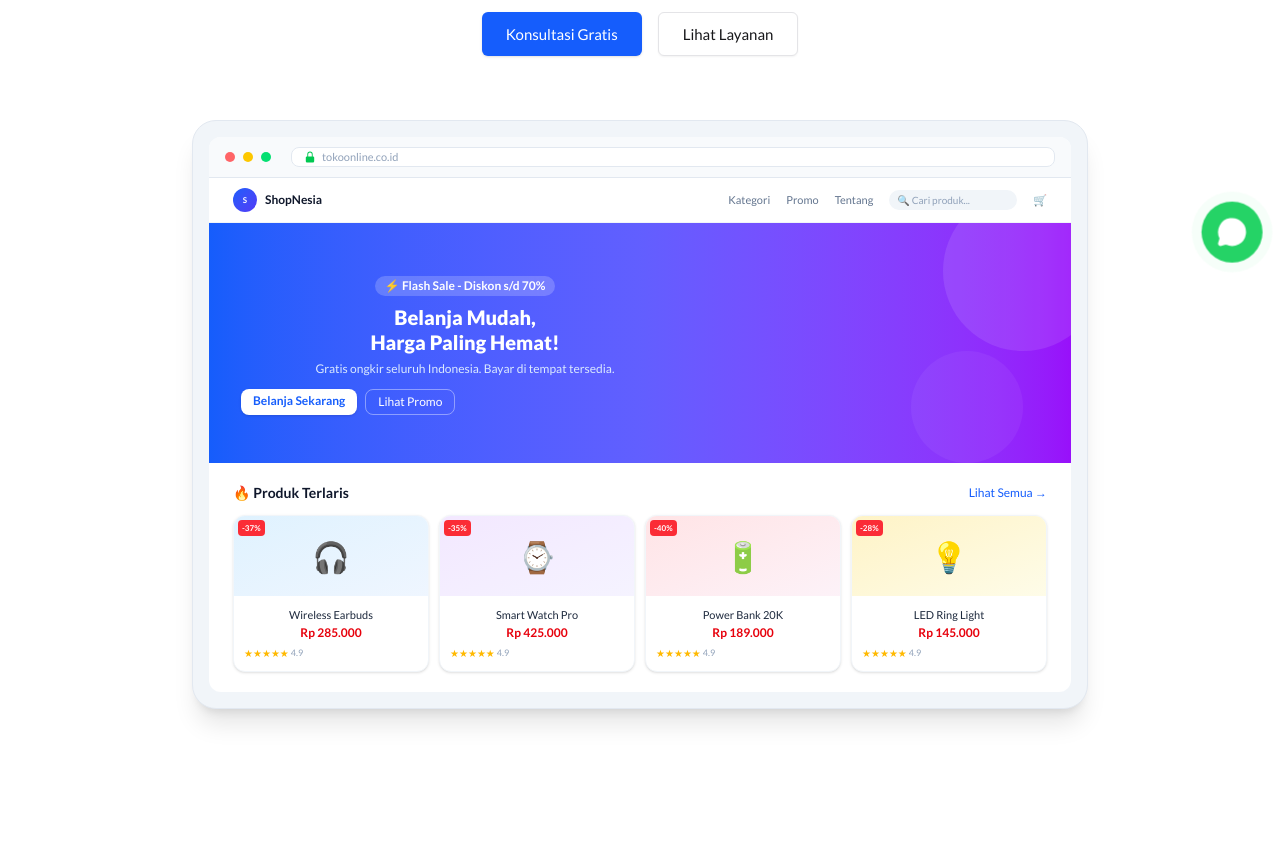
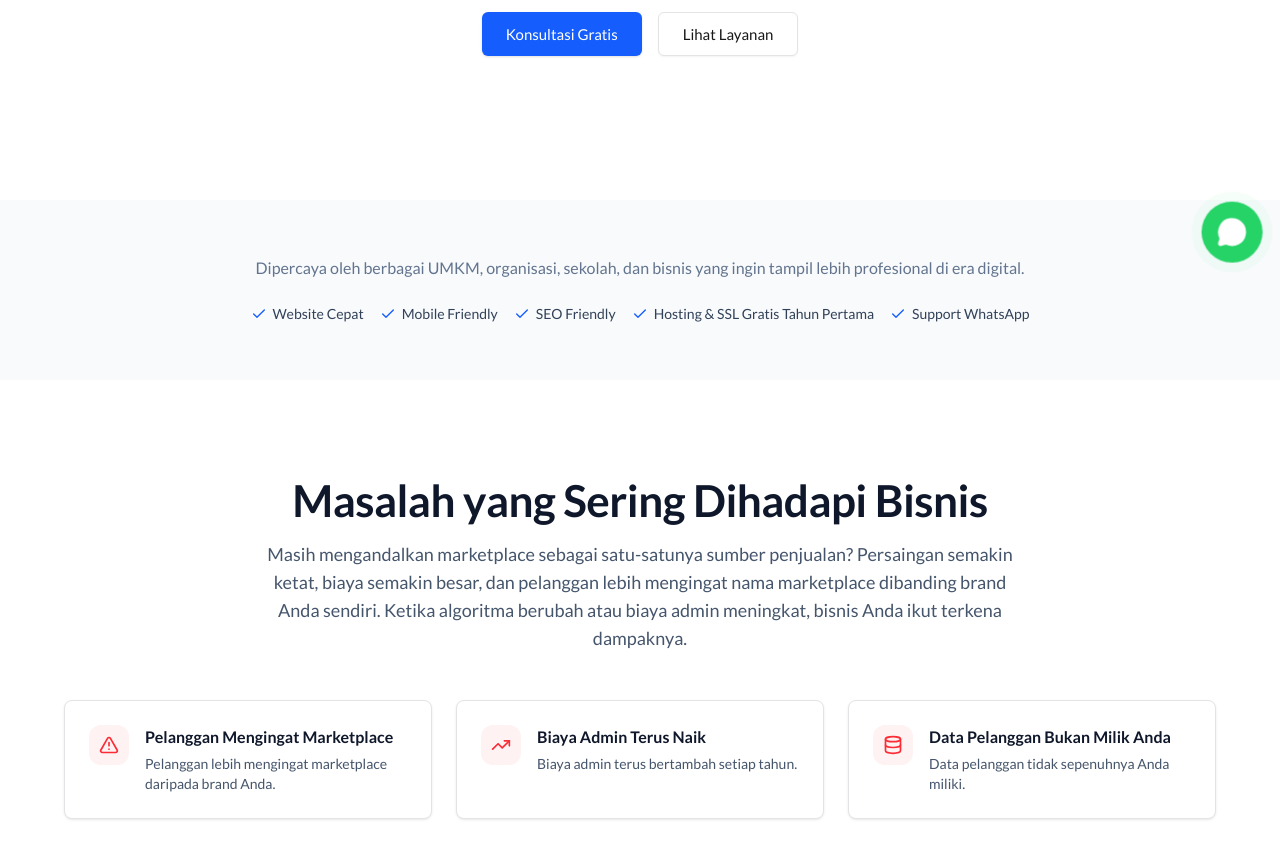
Before and after one commit to ersetdigital-sudo/nexaplus.app, a Next.js app: page / in a window 1280 px wide. Shown: the part 520-1361 px from the top of the page. Built offline with nearby package versions, Linux system fonts and the light colour scheme.

Commit message:
auto: update from Kiro

```diff
--- a/components/sections/hero-section.tsx
+++ b/components/sections/hero-section.tsx
@@ -52,93 +52,6 @@ export function HeroSection() {
             Lihat Layanan
           </Button>
         </div>
-
-        {/* Framed mockup image */}
-        <div className="mt-12 w-full px-0 sm:px-0 md:mt-16">
-          <div className="overflow-hidden rounded-2xl border border-slate-200 bg-slate-100 p-1.5 shadow-xl sm:rounded-3xl sm:p-3.5 md:p-4">
-            {/* Inner "screenshot" area */}
-            <div className="overflow-hidden rounded-xl bg-white">
-              {/* Browser chrome bar */}
-              <div className="flex items-center gap-2 border-b border-slate-200 bg-slate-50 px-4 py-2.5">
-                <span className="h-2.5 w-2.5 rounded-full bg-red-400" />
-                <span className="h-2.5 w-2.5 rounded-full bg-yellow-400" />
-                <span className="h-2.5 w-2.5 rounded-full bg-green-400" />
-                <div className="ml-3 flex h-5 flex-1 items-center rounded-md bg-white px-3 border border-slate-200">
-                  <svg className="h-3 w-3 text-green-500 mr-1.5" fill="currentColor" viewBox="0 0 20 20"><path fillRule="evenodd" d="M10 1a4.5 4.5 0 00-4.5 4.5V9H5a2 2 0 00-2 2v6a2 2 0 002 2h10a2 2 0 002-2v-6a2 2 0 00-2-2h-.5V5.5A4.5 4.5 0 0010 1zm3 8V5.5a3 3 0 00-6 0V9h6z" clipRule="evenodd"/></svg>
-                  <span className="text-[11px] text-slate-400">tokoonline.co.id</span>
-                </div>
-              </div>
-
-              {/* Mockup content - realistic website */}
-              <div className="p-0">
-                {/* Mini navbar */}
-                <div className="flex items-center justify-between border-b border-slate-100 px-4 py-2.5 sm:px-6">
-                  <div className="flex items-center gap-2">
-                    <div className="h-6 w-6 rounded-lg bg-gradient-to-br from-blue-600 to-indigo-600 flex items-center justify-center">
-                      <span className="text-[8px] font-bold text-white">S</span>
-                    </div>
-                    <span className="text-xs font-bold text-slate-900">ShopNesia</span>
-                  </div>
-                  <div className="hidden sm:flex items-center gap-4">
-                    <span className="text-[11px] text-slate-500">Kategori</span>
-                    <span className="text-[11px] text-slate-500">Promo</span>
-                    <span className="text-[11px] text-slate-500">Tentang</span>
-                    <div className="flex h-5 w-32 items-center rounded-full bg-slate-100 px-2">
-                      <span className="text-[10px] text-slate-400">🔍 Cari produk...</span>
-                    </div>
-                    <span className="text-[11px] text-slate-600">🛒</span>
-                  </div>
-                </div>
-
-                {/* Hero banner */}
-                <div className="relative overflow-hidden bg-gradient-to-r from-blue-600 via-indigo-500 to-purple-600 px-5 py-6 sm:px-8 sm:py-10 md:py-12">
-                  <div className="absolute -right-8 -top-8 h-32 w-32 rounded-full bg-white/10 sm:h-40 sm:w-40" />
-                  <div className="absolute right-12 bottom-0 h-20 w-20 rounded-full bg-white/5 sm:h-28 sm:w-28" />
-                  <div className="relative max-w-md">
-                    <span className="inline-block rounded-full bg-white/20 px-2.5 py-0.5 text-[10px] font-bold text-white backdrop-blur-sm sm:text-xs">⚡ Flash Sale - Diskon s/d 70%</span>
-                    <p className="mt-2 text-sm font-extrabold text-white leading-tight sm:text-lg md:text-xl">Belanja Mudah,<br/>Harga Paling Hemat!</p>
-                    <p className="mt-1.5 text-[10px] text-blue-100 sm:text-xs">Gratis ongkir seluruh Indonesia. Bayar di tempat tersedia.</p>
-                    <div className="mt-3 flex gap-2">
-                      <span className="rounded-md bg-white px-3 py-1 text-[10px] font-bold text-blue-600 shadow-sm sm:text-xs">Belanja Sekarang</span>
-                      <span className="rounded-md border border-white/40 px-3 py-1 text-[10px] font-medium text-white sm:text-xs">Lihat Promo</span>
-                    </div>
-                  </div>
-                </div>
-
-                {/* Product section */}
-                <div className="px-4 py-4 sm:px-6 sm:py-5">
-                  <div className="flex items-center justify-between mb-3">
-                    <span className="text-xs font-bold text-slate-900 sm:text-sm">🔥 Produk Terlaris</span>
-                    <span className="text-[10px] text-blue-600 font-medium sm:text-xs">Lihat Semua →</span>
-                  </div>
-                  <div className="grid grid-cols-2 gap-2.5 sm:grid-cols-3 md:grid-cols-4">
-                    {[
-                      { color: "from-sky-100 to-blue-50", name: "Wireless Earbuds", price: "Rp 285.000", disc: "-37%", emoji: "🎧" },
-                      { color: "from-purple-100 to-violet-50", name: "Smart Watch Pro", price: "Rp 425.000", disc: "-35%", emoji: "⌚" },
-                      { color: "from-rose-100 to-pink-50", name: "Power Bank 20K", price: "Rp 189.000", disc: "-40%", emoji: "🔋" },
-                      { color: "from-amber-100 to-yellow-50", name: "LED Ring Light", price: "Rp 145.000", disc: "-28%", emoji: "💡" },
-                    ].map((item) => (
-                      <div key={item.name} className="rounded-xl border border-slate-100 bg-white shadow-sm overflow-hidden">
-                        <div className={`relative h-14 bg-gradient-to-br ${item.color} flex items-center justify-center sm:h-20`}>
-                          <span className="text-2xl sm:text-3xl">{item.emoji}</span>
-                          <span className="absolute left-1 top-1 rounded bg-red-500 px-1 py-0.5 text-[7px] font-bold text-white sm:text-[8px]">{item.disc}</span>
-                        </div>
-                        <div className="p-2 sm:p-2.5">
-                          <p className="text-[9px] font-medium text-slate-800 truncate sm:text-[11px]">{item.name}</p>
-                          <p className="mt-0.5 text-[10px] font-bold text-red-600 sm:text-xs">{item.price}</p>
-                          <div className="mt-1 flex items-center gap-0.5">
-                            <span className="text-[8px] text-amber-400 sm:text-[10px]">★★★★★</span>
-                            <span className="text-[7px] text-slate-400 sm:text-[9px]">4.9</span>
-                          </div>
-                        </div>
-                      </div>
-                    ))}
-                  </div>
-                </div>
-              </div>
-            </div>
-          </div>
-        </div>
       </div>
     </SectionWrapper>
   );
```
